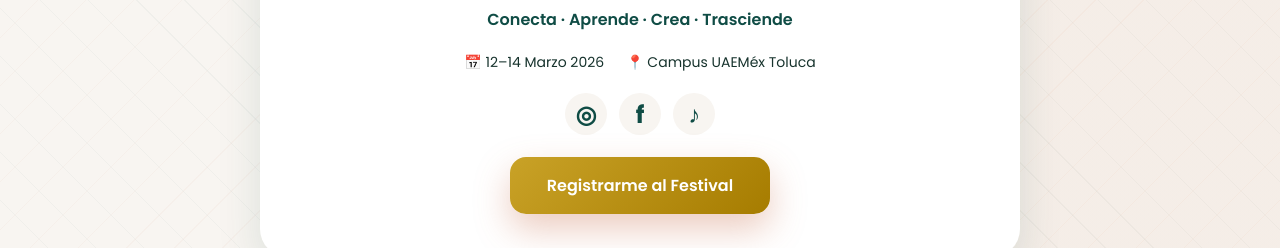
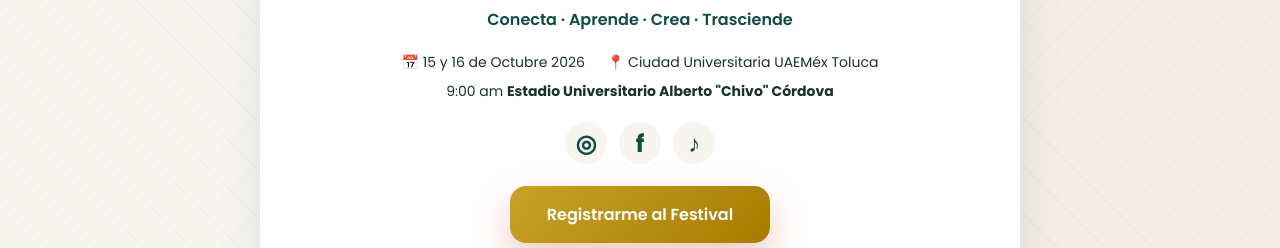
Before and after one commit to rodrigogar130-cmyk/enlaces, a plain HTML site: page index.html in a window 1280 px wide. Shown: the part 551-799 px from the top of the page. Drawn offline with Linux system fonts and the light colour scheme.

Commit message:
actualización

```diff
--- a/index.html
+++ b/index.html
@@ -37,8 +37,9 @@
         <p class="profile-description">Conecta · Aprende · Crea · Trasciende</p>
 
         <div class="profile-meta">
-            <span>📅 12–14 Marzo 2026</span>
-            <span>📍 Campus UAEMéx Toluca</span>
+            <span>📅 15 y 16 de Octubre 2026</span>
+            <span>📍 Ciudad Universitaria UAEMéx Toluca</span>
+            <span>9:00 am <strong>Estadio Universitario Alberto &quot;Chivo&quot; Córdova</strong></span>
         </div>
 
         <div class="profile-socials" aria-label="Redes sociales">
```
